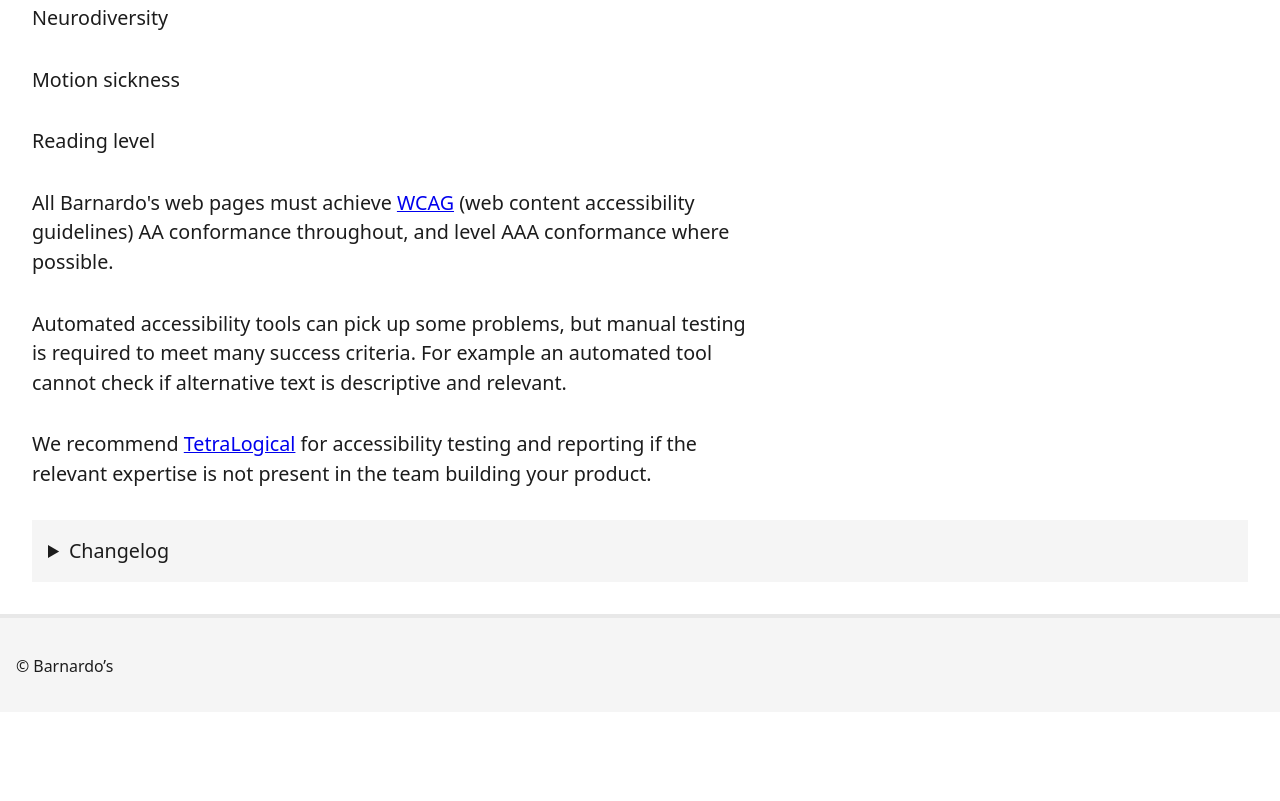
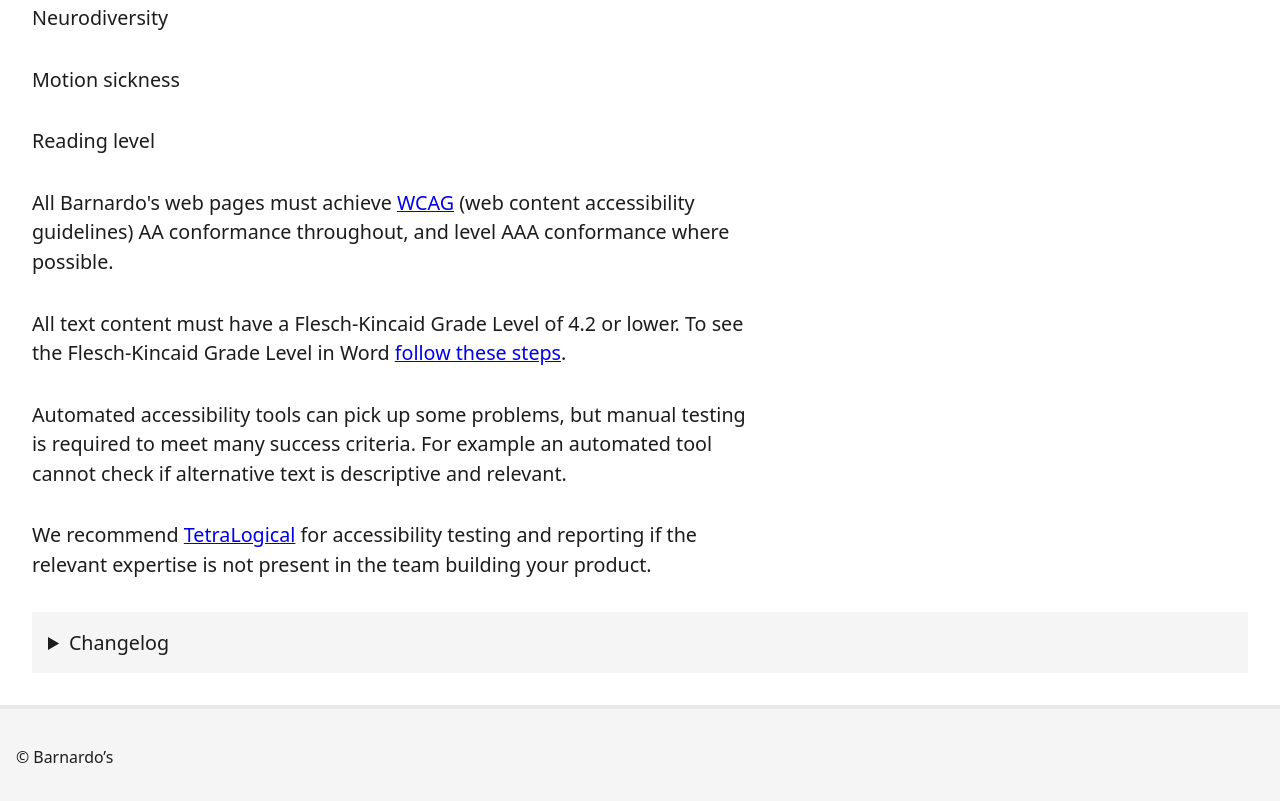
Before and after one commit to barnardos/platforms-and-standards, an Eleventy site: page standards/accessibility.md in a window 1280 px wide. Shown: the part 831-1632 px from the top of the page. Before the commit the page ends 1543 px from the top, so only its background shows below. Built offline with nearby package versions, Linux system fonts and the light colour scheme; Eleventy itself is replaced by a stand-in of ours; files that its build step writes are made by us from their sources; what gitlog would draw is missing.

Commit message:
Add paragraph about Flesch-Kincaid Grade Level

```diff
--- a/standards/accessibility.md
+++ b/standards/accessibility.md
@@ -24,6 +24,8 @@
 
 All Barnardo's web pages must achieve [WCAG](https://www.w3.org/TR/WCAG21/) (web content accessibility guidelines) AA conformance throughout, and level AAA conformance where possible.
 
+All text content must have a Flesch-Kincaid Grade Level of 4.2 or lower. To see the Flesch-Kincaid Grade Level in Word [follow these steps](https://support.microsoft.com/en-us/office/get-your-document-s-readability-and-level-statistics-85b4969e-e80a-4777-8dd3-f7fc3c8b3fd2).
+
 Automated accessibility tools can pick up some problems, but manual testing is required to meet many success criteria. For example an automated tool cannot check if alternative text is descriptive and relevant.
 
 We recommend [TetraLogical](https://tetralogical.com/) for accessibility testing and reporting if the relevant expertise is not present in the team building your product.
```
Also changed, not shown: 1 other file.
